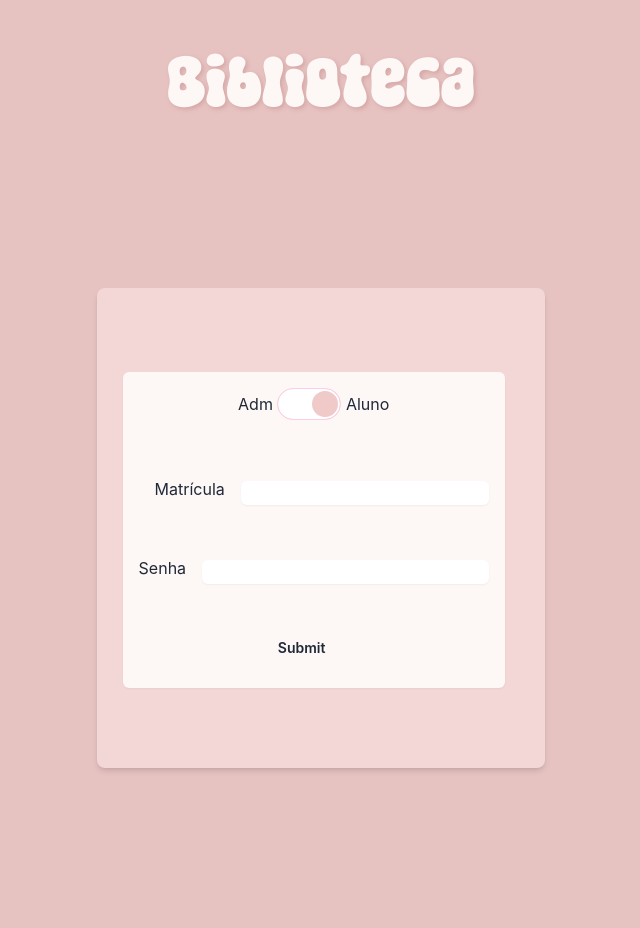
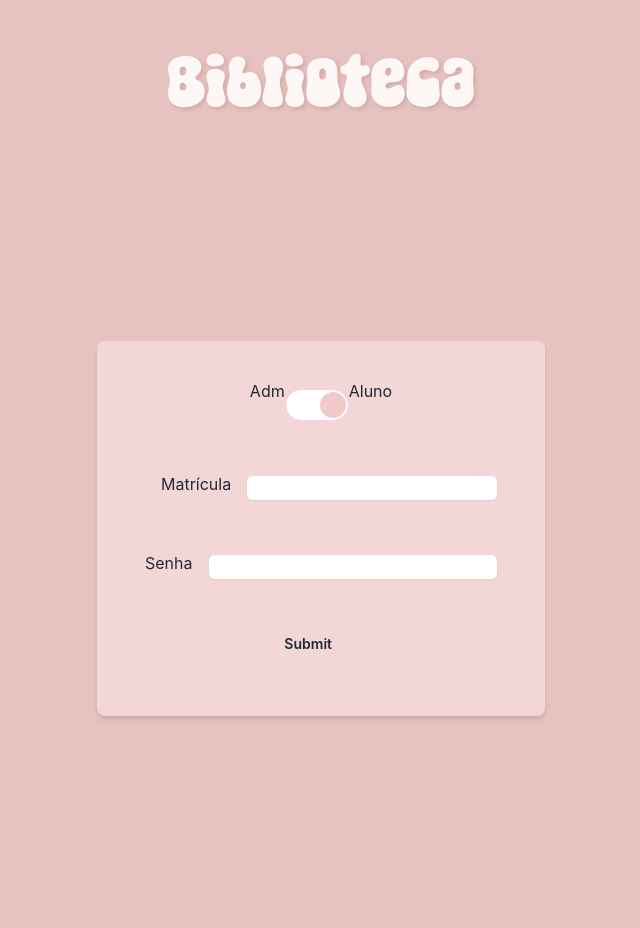
Before and after one commit to biabcaval/data_base_lib, a Flask app: template library-flask-simples/templates/tela_login.html in a window 1280 px wide. Shown: the whole page, without its empty margins (319-959 px from the left). Run offline with Flask 3, Linux system fonts and the light colour scheme; the template is opened without the code that fills it, so the values that code supplies are empty; some libraries are stand-ins or nearby versions; some web fonts are replaced.

Commit message:
ajeitando front

```diff
--- a/library-flask-simples/auth.py
+++ b/library-flask-simples/auth.py
@@ -30,7 +30,7 @@ def create_view_aluno(matricula):
 ##mostrar a pagina de login
 @auth_routes.get('/')
 def exibir_login():
-    return render_template('tela_login.html')
+    return render_template('tela_aluno_livros.html')
 
 @auth_routes.route('/', methods=['POST'])
 def login():
--- a/library-flask-simples/db.py
+++ b/library-flask-simples/db.py
@@ -7,8 +7,8 @@ def get_db():
     db = mysql.connector.connect(
             host='localhost',#'0.tcp.sa.ngrok.io',
             user='root',
-            password= "39*72p16lf",#senharoot!26',
-            database=  "biblioteca", #'banco_p1',
+            password= "39*72p16lf", #senharoot!26
+            database=  "biblioteca", #banco_p1
             #port=18446,
             ssl_disabled=True)
 
--- a/library-flask-simples/static/css/style.css
+++ b/library-flask-simples/static/css/style.css
@@ -94,7 +94,9 @@ html,body{
 
 }
 }
-
+.input-info{
+    background-color: #F2D7D6;
+}
 .search_bar{
     display: flex;
     gap: 3rem;
@@ -134,33 +136,17 @@ tr{
 
 .login_border{
     padding-top: 4%;
-    width: 100%;
-    height: 85%;
+    width: 50 vw;
+    height: 50 vh;
     background-color: #FDF7F6;
     display: flex;
     flex-direction: column;
-    position: relative;
-    display: flex;
-    align-items: center;
 
 }
 
-.login_frame{
-
-    width: 30%;
-    height: 60%;
-    padding: 2%;
-    border-top: 8%;
-    margin-left: auto;
-    margin-right: auto;
-    background-color: #F2D7D6;
-    border-radius: 10px;
-    display: flex;
-    align-items: center;
-    position: relative;
-}
 .login_header{
     position: relative;
+    background-color: #F2D7D6;
     input{
         background:  #EFCAC8;
     }
--- a/library-flask-simples/templates/tela_aluno_livros.html
+++ b/library-flask-simples/templates/tela_aluno_livros.html
@@ -37,8 +37,6 @@
                             </li>
                             </ul>
                           </details>
-                          <button class="btn btn-ghost" onclick = "gerar_relatorio();" style="margin-bottom: 25px;"><svg xmlns="http://www.w3.org/2000/svg" width="1.8rem" height="1.8rem" viewBox="0 0 24 24"><path fill="#2B3440" d="m20 8l-6-6H6a2 2 0 0 0-2 2v16a2 2 0 0 0 2 2h12a2 2 0 0 0 2-2zM9 19H7v-9h2zm4 0h-2v-6h2zm4 0h-2v-3h2zM14 9h-1V4l5 5z"/></svg>
-                          </button>
                           <button type="button" class="btn btn-ghost" style="display: flex;float: right; gap: 30rem;" data-target="addLivroModal" data-open="addLivroModal" id="btnAbrirModal">
                             <svg xmlns="http://www.w3.org/2000/svg" width="1.8rem" height="1.8rem" viewBox="0 0 24 24"><path fill="#2B3440" d="M13 19c0 1.1.3 2.12.81 3H6c-1.11 0-2-.89-2-2V4a2 2 0 0 1 2-2h1v7l2.5-1.5L12 9V2h6a2 2 0 0 1 2 2v9.09c-.33-.05-.66-.09-1-.09c-3.31 0-6 2.69-6 6m7-1v-3h-2v3h-3v2h3v3h2v-3h3v-2z"/></svg></button>
                         </div>
--- a/library-flask-simples/templates/tela_login.html
+++ b/library-flask-simples/templates/tela_login.html
@@ -15,10 +15,9 @@
     <h1 class="HEADER">Biblioteca</h1>
   </div>
   <div class="main-background flex justify-center items-center h-full">
-    <div class="login_frame rounded-lg shadow-md w-full max-w-md mx-auto">
+    <div class="login_frame rounded-lg shadow-md w-full max-w-md mx-auto" style="background-color:#F2D7D6; padding: 3rem;">
       <form action="http://127.0.0.1:5000/alunos" method="POST">
-        <div class="login_border mt-1 block w-full border-gray-300 rounded-md shadow-sm focus:border-indigo-300 focus:ring focus:ring-indigo-200 focus:ring-opacity-50 flex flex-col items-center justify-center p-4" >
-          <div class="login_header mb-4">
+          <div class="login_header mb-4" style="justify-content: center; display: flex;">
             <span class="toggletext">Adm</span>
             <input id="type_user" type="checkbox" class="toggle toggle-lg [--tglb:yellow] bg-pink-100 hover:bg-pink-100 border-pink-200" checked>
             <span class="toggletext">Aluno</span>
@@ -40,7 +39,6 @@
           </div>
         </div>
       </form>
-    </div>
   </div>
 </body>
 
```
Also changed, not shown: library-flask-simples/templates/tela_aluno_emprest.html (+6 -9 lines).
